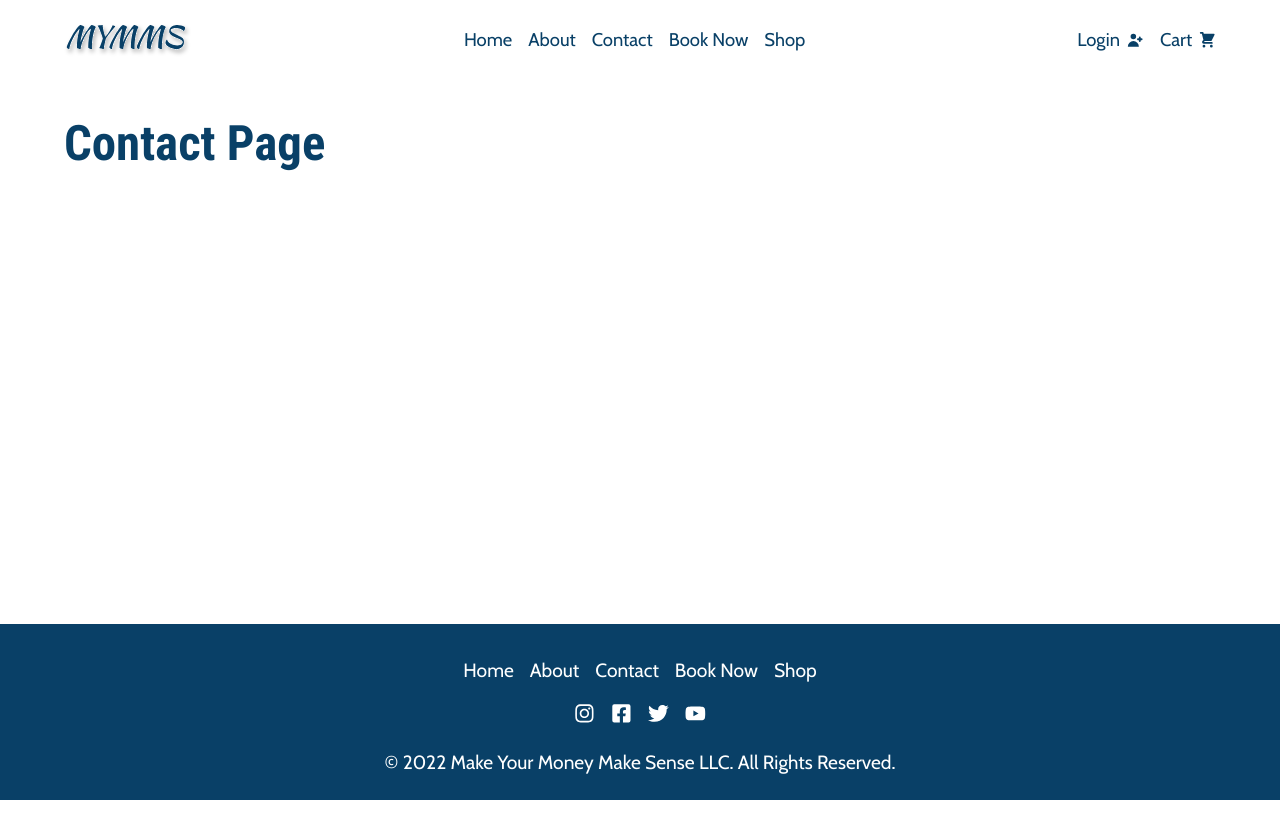
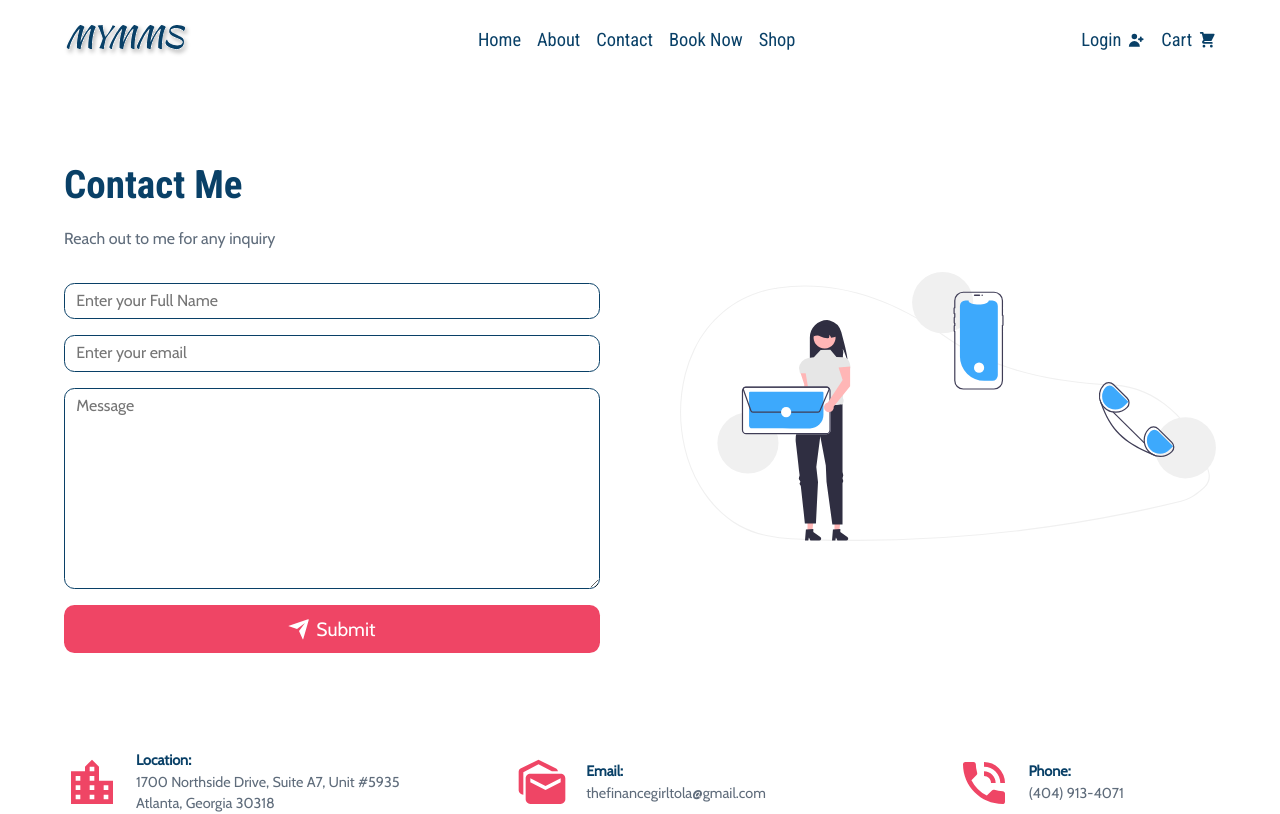
Before and after one commit to tea-scripts/mymms, a React (Create React App) app: page /contact in a window 1280 px wide. Shown: the top 814 px of the page. Built offline with nearby package versions, Linux system fonts and the light colour scheme.

Commit message:
contact page completed + single product page added

```diff
--- a/src/App.js
+++ b/src/App.js
@@ -2,7 +2,15 @@ import { BrowserRouter, Route, Routes } from 'react-router-dom';
 import { Footer } from './components';
 import Navbar from './components/Navbar';
 import Sidebar from './components/Sidebar';
-import { Booking, Contact, Error, Landing, Products, About } from './pages';
+import {
+  Booking,
+  Contact,
+  Error,
+  Landing,
+  Products,
+  About,
+  SingleProduct,
+} from './pages';
 
 function App() {
   return (
@@ -13,6 +21,7 @@ function App() {
         <Route path="/" element={<Landing />} />
         <Route path="/contact" element={<Contact />} />
         <Route path="/shop" element={<Products />} />
+        <Route path="/shop/:id" element={<SingleProduct />} />
         <Route path="/booking" element={<Booking />} />
         <Route path="/about" element={<About />} />
         <Route path="*" element={<Error />} />
--- a/src/components/Footer.js
+++ b/src/components/Footer.js
@@ -91,6 +91,9 @@ const Wrapper = styled.footer`
   align-items: center;
   width: 100%;
   padding: 1.5em 1em;
+  text-align: center;
+  font-family: var(--ff-headingFont);
+  letter-spacing: 0.7px;
 
   p,
   a {
--- a/src/components/Hero.js
+++ b/src/components/Hero.js
@@ -18,11 +18,11 @@ const Hero = () => {
           <span> - Adetola Akinnubi</span>
         </p>
 
-        <Link className="hero-btn btn fancy" to="/booking">
-          <span class="top-key"></span>
-          <span class="text">Book Now</span>
-          <span class="bottom-key-1"></span>
-          <span class="bottom-key-2"></span>
+        <Link className="fancy" to="/booking">
+          <span className="top-key"></span>
+          <span className="text">Book Now</span>
+          <span className="bottom-key-1"></span>
+          <span className="bottom-key-2"></span>
         </Link>
       </div>
       <div className="hero-img">
@@ -37,9 +37,10 @@ const Wrapper = styled.section`
   padding: 2em 1.5em;
   margin: 0 auto;
   min-height: calc(100vh - var(--nav-height));
-  place-items: center;
+  align-items: center;
+  text-align: center;
 
-  .hero-text h1 {
+  h1 {
     text-transform: uppercase;
     font-weight: bold;
     letter-spacing: 2px;
@@ -47,12 +48,16 @@ const Wrapper = styled.section`
     span {
       display: block;
     }
+  }
 
-    p {
-      font-family: var(--ff-headingFont);
-      letter-spacing: 1px;
-      line-height: 2;
-      font-size: 1rem;
+  p {
+    font-family: var(--ff-headingFont);
+    letter-spacing: 1.5px;
+    line-height: 2;
+    font-size: 1rem;
+
+    span {
+      display: inline-block;
     }
   }
 
@@ -68,18 +73,19 @@ const Wrapper = styled.section`
   }
 
   /* From uiverse.io */
-  /* .fancy {
+  .fancy {
     background-color: transparent;
-    border: 2px solid #000;
+    border: 2px solid var(--clr-primary);
     border-radius: 0;
     box-sizing: border-box;
     color: #fff;
     cursor: pointer;
     display: inline-block;
-    float: right;
     font-weight: 700;
     letter-spacing: 0.05em;
-    margin: 0;
+    margin-top: 2em;
+    margin-left: auto;
+    margin-right: auto;
     outline: none;
     overflow: visible;
     padding: 1.25em 2em;
@@ -90,13 +96,15 @@ const Wrapper = styled.section`
     transition: all 0.3s ease-in-out;
     user-select: none;
     font-size: 13px;
+    display: block;
+    width: 10.6rem;
   }
 
   .fancy::before {
     content: ' ';
     width: 1.5625rem;
     height: 2px;
-    background: black;
+    background: var(--clr-primary);
     top: 50%;
     left: 1.5em;
     position: absolute;
@@ -114,7 +122,7 @@ const Wrapper = styled.section`
     transition: all 0.3s ease-in-out;
     text-transform: uppercase;
     text-decoration: none;
-    color: black;
+    color: var(--clr-primary);
   }
 
   .fancy .top-key {
@@ -123,7 +131,7 @@ const Wrapper = styled.section`
     top: -2px;
     left: 0.625rem;
     position: absolute;
-    background: #e8e8e8;
+    background: #fffffe;
     transition: width 0.5s ease-out, left 0.3s ease-out;
   }
 
@@ -133,7 +141,7 @@ const Wrapper = styled.section`
     right: 1.875rem;
     bottom: -2px;
     position: absolute;
-    background: #e8e8e8;
+    background: #fffffe;
     transition: width 0.5s ease-out, right 0.3s ease-out;
   }
 
@@ -143,13 +151,14 @@ const Wrapper = styled.section`
     right: 0.625rem;
     bottom: -2px;
     position: absolute;
-    background: #e8e8e8;
+    background: #fffffe;
     transition: width 0.5s ease-out, right 0.3s ease-out;
   }
 
   .fancy:hover {
     color: white;
-    background: black;
+    background: var(--clr-tertiary);
+    border-color: var(--clr-tertiary);
   }
 
   .fancy:hover::before {
@@ -171,22 +180,20 @@ const Wrapper = styled.section`
   .fancy:hover .bottom-key-2 {
     right: 0;
     width: 0;
-  } */
+  }
 
-  .hero-btn {
-    font-size: 1.2rem;
-    padding: 0.4em 1.3em;
-    border-radius: 0.1rem;
-    outline: 3px solid var(--clr-btn);
-    outline-offset: 2px;
-    border: transparent;
-    margin-top: 2em;
+  @media (min-width: 768px) {
+    grid-template-columns: 1fr 1fr;
+    text-align: left;
 
-    :hover {
-      background: var(--clr-white);
-      color: var(--clr-primary);
-      outline-color: var(--clr-primary);
-      border: transparent;
+    .hero-img {
+      display: block;
+    }
+
+    .fancy {
+      margin-left: 0;
+      margin-right: 0;
+      margin-top: 3em;
     }
   }
 
--- a/src/components/Navbar.js
+++ b/src/components/Navbar.js
@@ -124,10 +124,11 @@ const Navigation = styled.nav`
       font-weight: 500;
       font-size: 1.15rem;
       transition: var(--transition);
-    }
+      font-family: var(--ff-headingFont);
 
-    .nav-links a:hover {
-      color: var(--clr-btn);
+      :hover {
+        color: var(--clr-tertiary);
+      }
     }
 
     .user-links {
--- a/src/components/Product.js
+++ b/src/components/Product.js
@@ -8,7 +8,7 @@ const Product = ({ id, img, title, price }) => {
       <div className="product-container">
         <div className="img-container">
           <img src={img} alt={title} />
-          <Link to={`/products/${id}`} className="link">
+          <Link to={`/shop/${id}`} className="link">
             <FaSearch />
           </Link>
         </div>
--- a/src/components/Sidebar.js
+++ b/src/components/Sidebar.js
@@ -71,6 +71,7 @@ const Wrapper = styled.aside`
     position: fixed;
     transform: translateX(200%);
     transition: var(--transition);
+    z-index: 999;
   }
 
   .show {
--- a/src/pages/Contact.js
+++ b/src/pages/Contact.js
@@ -1,8 +1,246 @@
+import styled from 'styled-components';
+import contactImg from '../assets/images/contact.svg';
+import { MdLocationCity, MdPhoneInTalk, MdMarkAsUnread } from 'react-icons/md';
+
 const Contact = () => {
   return (
-    <section className="page contact">
-      <h1>Contact Page</h1>
-    </section>
+    <Wrapper className="page">
+      <form>
+        <h2>contact me</h2>
+        <p>Reach out to me for any inquiry</p>
+        <input
+          type="text"
+          id="fullName"
+          name="fullName"
+          placeholder="Enter your Full Name"
+        />
+        <input
+          type="email"
+          id="email"
+          name="email"
+          placeholder="Enter your email"
+        />
+        <textarea
+          name="description"
+          id=""
+          cols="30"
+          rows="10"
+          placeholder="Message"
+        ></textarea>
+
+        <button type="submit">
+          <div className="svg-wrapper-1">
+            <div className="svg-wrapper">
+              <svg
+                xmlns="http://www.w3.org/2000/svg"
+                viewBox="0 0 24 24"
+                width="24"
+                height="24"
+              >
+                <path fill="none" d="M0 0h24v24H0z"></path>
+                <path
+                  fill="currentColor"
+                  d="M1.946 9.315c-.522-.174-.527-.455.01-.634l19.087-6.362c.529-.176.832.12.684.638l-5.454 19.086c-.15.529-.455.547-.679.045L12 14l6-8-8 6-8.054-2.685z"
+                ></path>
+              </svg>
+            </div>
+          </div>
+          <span>submit</span>
+        </button>
+      </form>
+      <div className="img-container">
+        <img src={contactImg} alt="contact me" />
+      </div>
+      <footer>
+        <div className="info">
+          <span>
+            <MdLocationCity />
+          </span>
+          <p>
+            Location:{' '}
+            <span>
+              1700 Northside Drive, Suite A7, Unit #5935 Atlanta, Georgia 30318
+            </span>
+          </p>
+        </div>
+        <div className="info">
+          <span>
+            <MdMarkAsUnread />
+          </span>
+          <p>
+            Email: <span>thefinancegirltola@gmail.com</span>
+          </p>
+        </div>
+        <div className="info">
+          <span>
+            <MdPhoneInTalk />
+          </span>
+          <p>
+            Phone: <span>(404) 913-4071</span>
+          </p>
+        </div>
+      </footer>
+    </Wrapper>
   );
 };
+
+const Wrapper = styled.section`
+  max-width: var(--max-width);
+  display: grid;
+
+  form {
+    display: grid;
+    row-gap: 1em;
+    margin-bottom: 3em;
+    width: 100%;
+
+    h2 {
+      text-transform: capitalize;
+      margin-bottom: 0;
+    }
+
+    input {
+      display: block;
+      padding: 0.5em 0.7em;
+      width: 100%;
+      outline: none;
+      border: 0.1em solid var(--clr-primary);
+      border-radius: var(--border-radius);
+    }
+
+    textarea {
+      resize: vertical;
+      padding: 0.5em 0.7em;
+      outline: none;
+      border: 0.1em solid var(--clr-primary);
+      border-radius: var(--border-radius);
+    }
+
+    /* From uiverse.io by @adamgiebl */
+    button {
+      font-family: inherit;
+      font-size: 1.2rem;
+      background: var(--clr-tertiary);
+      color: white;
+      padding: 0.6em 1em;
+      padding-left: 0.9em;
+      display: flex;
+      align-items: center;
+      justify-content: center;
+      border: none;
+      border-radius: var(--border-radius);
+      overflow: hidden;
+      transition: all 0.2s;
+      text-align: center;
+      cursor: pointer;
+    }
+
+    button span {
+      display: block;
+      margin-left: 0.3em;
+      transition: all 0.3s ease-in-out;
+      text-transform: capitalize;
+    }
+
+    button svg {
+      display: block;
+      transform-origin: center center;
+      transition: transform 0.3s ease-in-out;
+    }
+
+    button:hover .svg-wrapper {
+      animation: fly-1 0.6s ease-in-out infinite alternate;
+    }
+
+    button:hover svg {
+      transform: translateX(1.2em) rotate(45deg) scale(1.1);
+    }
+
+    button:hover span {
+      transform: translateX(20em);
+    }
+
+    button:active {
+      transform: scale(0.95);
+    }
+
+    @keyframes fly-1 {
+      from {
+        transform: translateY(0.1em);
+      }
+
+      to {
+        transform: translateY(-0.1em);
+      }
+    }
+  }
+
+  footer {
+    margin-top: 3em;
+
+    .info {
+      display: flex;
+      column-gap: 1rem;
+
+      > span {
+        font-size: 2.5rem;
+        color: var(--clr-tertiary);
+        align-self: flex-start;
+      }
+
+      p {
+        font-size: 0.9rem;
+        color: var(--clr-primary);
+        font-weight: 600;
+
+        span {
+          display: block;
+          font-weight: 500;
+          color: var(--clr-paragraph);
+        }
+      }
+    }
+  }
+
+  @media (min-width: 768px) {
+    grid-template-columns: 1fr 1fr;
+    grid-template-areas:
+      'form img'
+      'footer footer';
+    column-gap: 5em;
+    align-items: center;
+    justify-content: center;
+
+    form {
+      grid-area: form;
+    }
+
+    .img-container {
+      grid-area: img;
+    }
+
+    footer {
+      display: grid;
+      grid-template-columns: repeat(auto-fill, minmax(300px, 1fr));
+      column-gap: 3rem;
+      width: 100%;
+      grid-area: footer;
+      justify-content: space-around;
+    }
+  }
+
+  @media (min-width: 1044px) {
+    footer {
+      .info {
+        margin: 0 auto;
+        align-items: center;
+
+        > span {
+          font-size: 3.5rem;
+        }
+      }
+    }
+  }
+`;
+
 export default Contact;
--- /dev/null
+++ b/src/pages/SingleProduct.js
@@ -0,0 +1,8 @@
+const SingleProduct = () => {
+  return (
+    <div className="page">
+      <h1>Single Product</h1>
+    </div>
+  );
+};
+export default SingleProduct;
--- a/src/pages/index.js
+++ b/src/pages/index.js
@@ -4,5 +4,6 @@ import Products from './Products';
 import Contact from './Contact';
 import Booking from './Booking';
 import About from './About';
+import SingleProduct from './SingleProduct';
 
-export { Landing, Contact, Error, Products, Booking, About };
+export { Landing, Contact, Error, Products, Booking, About, SingleProduct };
```
Also changed, not shown: src/assets/images/contact.svg (added).
